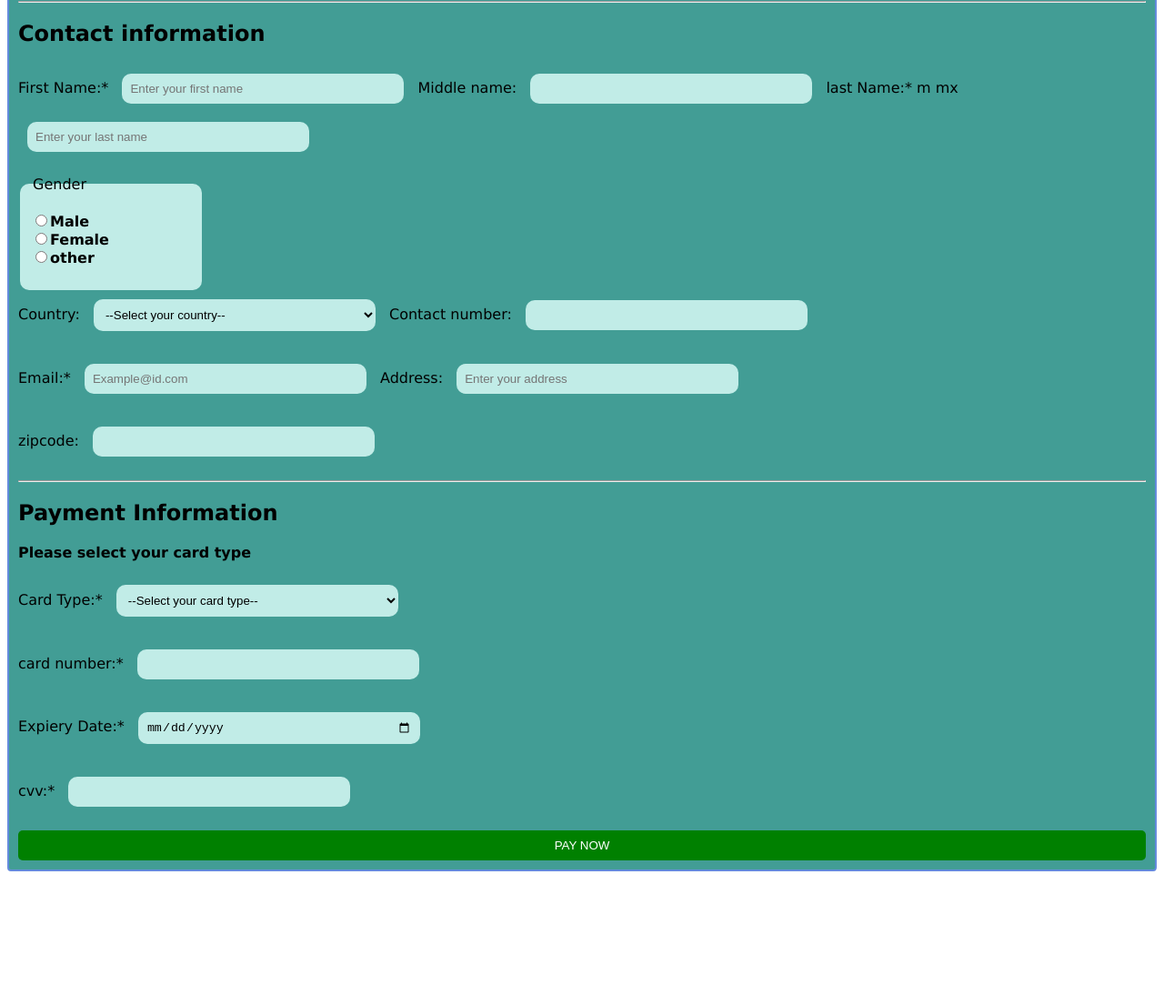
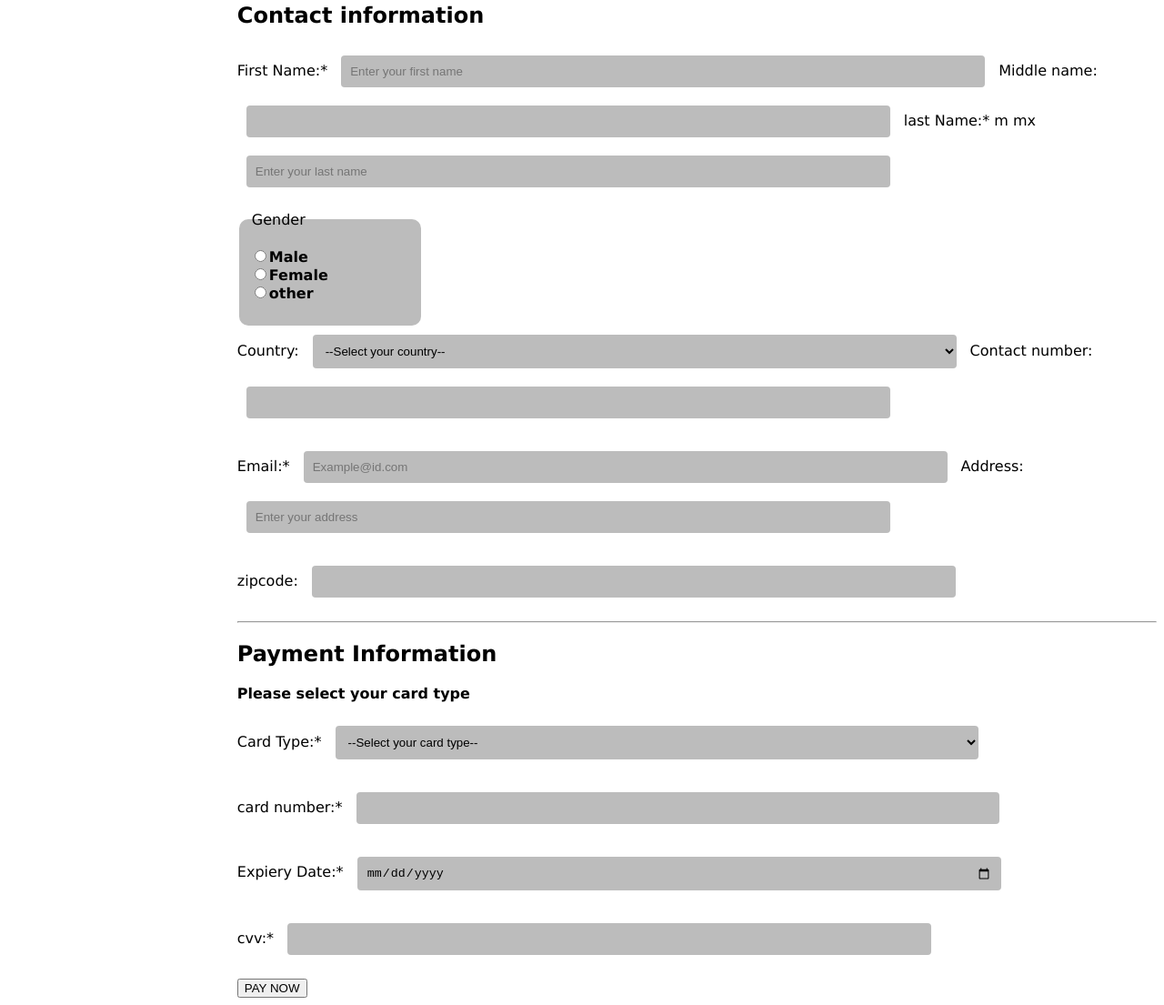
Before and after one commit to Shivam-S-Pathak/Shivam-S-Pathak.github.io, a plain HTML site: page index.html in a window 1280 px wide. Shown: the part 100-1205 px from the top of the page at 91% size. Before the commit the page ends 1066 px from the top, so only its background shows below. Drawn offline with Linux system fonts and the light colour scheme.

Commit message:
formcss.css

```diff
--- a/formcss.css
+++ b/formcss.css
@@ -6,41 +6,42 @@ body{
 }
 
 .box{
-    background-color:rgb(66, 157, 149) ;
-    padding: 10px;
-    border:2px solid rgb(100, 138, 220);
-border-radius: 4px;
+    margin-left: 20%;
 }
-
+.container{
+    background-color: white;
+}
 input[type="text"],
 input[type="password"],
 input[type="date"],
 input[type="email"],
 select,textarea{
-    width:25%;
-    background-color: rgb(193, 236, 231);
+    width:70%;
+    background-color: #bcbcbc;
     padding: 9px;
     border-radius: 10px;
     border:none;
     cursor: pointer;
     margin:10px;
+    padding: 10px;
+    border-radius: 4px;
 
 }
 fieldset{
     width:200px;
-    background-color:rgb(193, 236, 231);
+    background-color:#bcbcbc;
     border-radius: 10px;
     border:none;
 }
-input[type="submit"]{
+button[type="submit"]{
     cursor:pointer;
-    width:100%;
-    background-color:green;
+    width:10%;
+    background-color:#aa0d5e;
     border: none;
     border-radius: 5px;
     color:white;
     padding:9px;
 }
-input[type="submit"]:hover{
-    background-color:red;
+button[type="submit"]:hover{
+    background-color:#2f0b15;
 }
```
